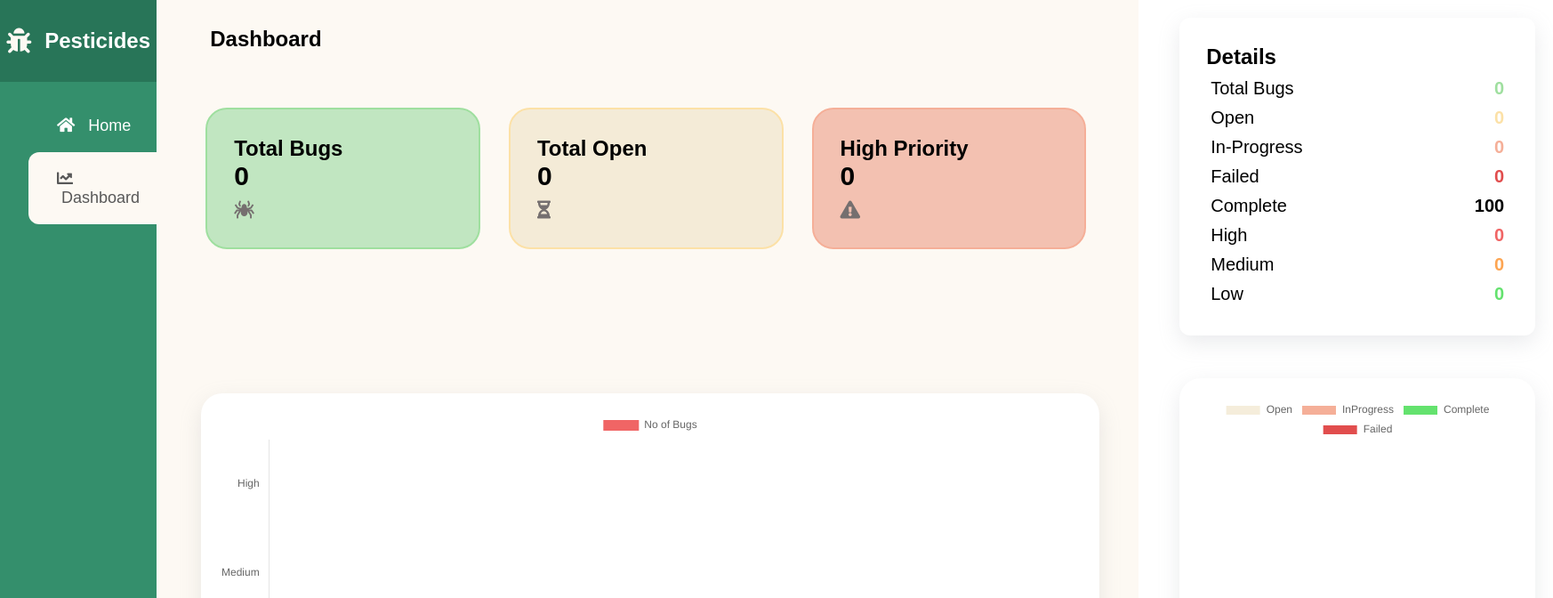
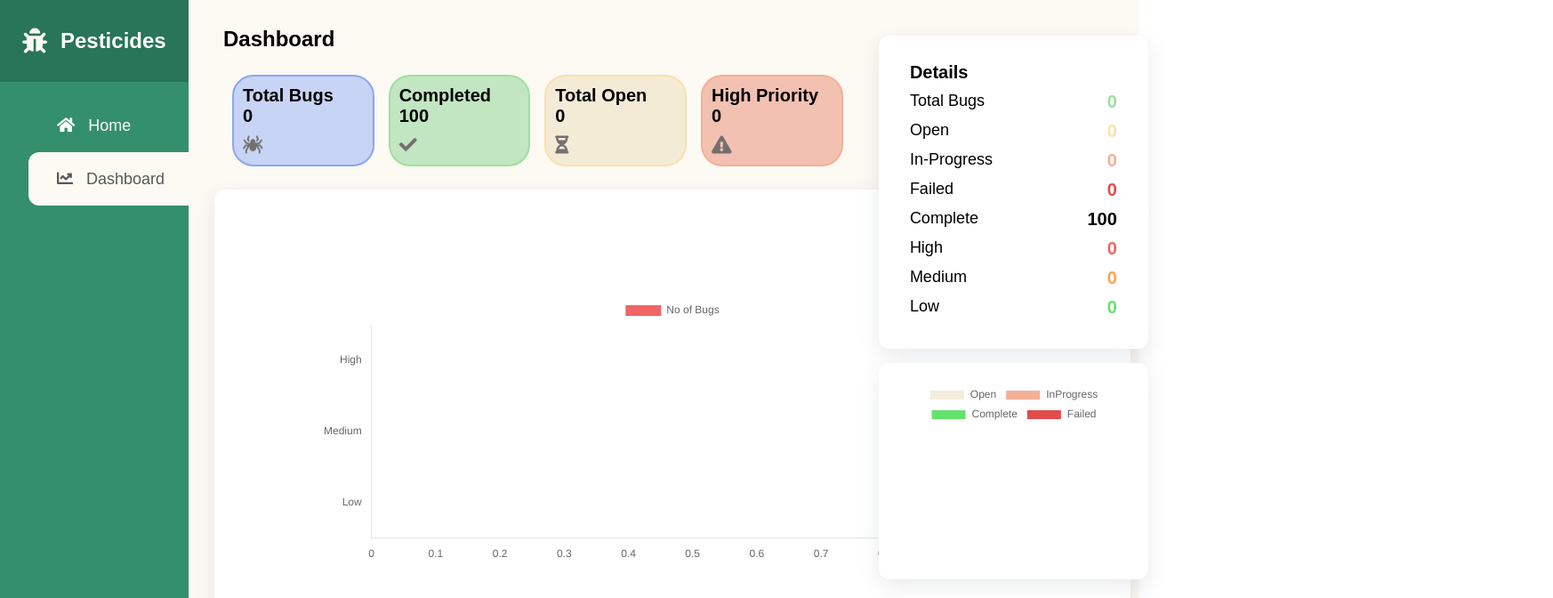
Before and after one commit to fereeca/bug-tracker, a React (Vite) app: page /dashboard in a window 1280 px wide. Shown: the top 672 px of the page at 89% size, 1746 px wide, since content can reach past the window. Built offline with nearby package versions, Linux system fonts and the light colour scheme.

Commit message:
Update barchart

```diff
--- a/src/views/BugReportingForm/form.css
+++ b/src/views/BugReportingForm/form.css
@@ -12,7 +12,7 @@
   .logo {
     display: flex;
     gap: 15px;
-    padding-left: 30px;
+    padding-left: 15px;
   }
 }
 .fa-bug {
@@ -30,7 +30,6 @@ form {
   margin: 0 auto;
   padding: 40px;
   background: linear-gradient(rgb(253, 249, 243), #fffffffb);
-  border-radius: 10px;
 
   .error {
     color: red;
@@ -38,7 +37,7 @@ form {
 
   .title-p {
     font-size: 20px;
-    color: rgb(40, 117, 88);
+    color: rgb(12, 116, 76);
   }
 
   .title {
--- a/src/views/Dashboard/dashboard.css
+++ b/src/views/Dashboard/dashboard.css
@@ -1,64 +1,77 @@
 .dashboard-container {
   display: flex;
   background-color: rgb(253, 249, 243);
+  width: 100%;
+  margin: 0 auto;
 
   .nav-dash {
-    width: 16.5%;
+    width: 16.53%;
   }
-  .dashboard-content {
+
+  .stats-bar-detail-pie {
+    display: flex;
+
+    width: 82%;
+    margin: 0 auto;
+    padding: 20px;
+
+    .stats-bar-container {
       display: flex;
       flex-direction: column;
-    gap: 2rem;
+      width: 70%;
+      gap: 1rem;
+      margin-right: 2%;
 
-    padding: 20px;
+      /* width: 69%; */
 
       .title {
-      margin-bottom: 20px;
-      padding-left: 40px;
+        padding-left: 10px;
         margin-top: 10px;
+        margin-bottom: 10px;
       }
 
       .stats-container {
-      display: flex;
-      padding-top: 10px;
-      justify-content: center;
-      margin-bottom: 60px;
-      margin-top: 10px;
-    }
+        margin-bottom: 10px;
       }
 
-  .details-pie-container {
+      .bar-chart {
+        height: 500px;
+        width: 1030px;
         display: flex;
-    flex-direction: column;
-    gap: 3rem;
-    padding: 20px;
-    padding-left: 70px;
+        /* align-items: center; */
 
-    .pie-chart {
-      width: 400px;
-      padding: 20px;
-      height: 100%;
-      border-radius: 24px;
+        .bar-component {
+          padding-top: 80px;
+          padding: 120px;
+          width: 1050px;
+          height: 540px;
+          border-radius: 12px;
           background-color: white;
           box-shadow: rgba(149, 157, 165, 0.2) 0px 8px 24px;
         }
       }
-
-  .charts-container {
+    }
+    .details-pie-container {
       display: flex;
-    padding-top: 80px;
-    padding-left: 30px;
-
-    .bar-chart {
-      height: 400px;
+      flex-direction: column;
+      gap: 1rem;
+      width: 34%;
       padding: 20px;
 
-      border-radius: 24px;
+      height: 80%;
 
+      .pie-chart {
+        padding: 20px;
+        /* padding-left: 10px; */
+        /* width: 230px; */
+        height: 400px;
+        border-radius: 12px;
         background-color: white;
+        padding-bottom: 20px;
+        /* display: flex;
+        align-items: center; */
         box-shadow: rgba(149, 157, 165, 0.2) 0px 8px 24px;
-      /* width: 80%; */
-      width: 1010px;
       }
     }
   }
+}
--- a/src/views/Dashboard/index.jsx
+++ b/src/views/Dashboard/index.jsx
@@ -36,13 +36,16 @@ function Dashboard() {
       <div className="nav-dash">
         <Navbar />
       </div>
-      <div className="dashboard-content">
+
+      <div className="stats-bar-detail-pie">
+        <div className="stats-bar-container">
           <h2 className="title">Dashboard</h2>
           <div className="stats-container">
             <StatsCard bugData={bugData} />
           </div>
-        <div className="charts-container">
+
           <div className="bar-chart">
+            <div className="bar-component">
               <Bar
                 data={{
                   labels: ["High", "Medium", "Low"],
@@ -79,8 +82,11 @@ function Dashboard() {
             </div>
           </div>
         </div>
+
         <div className="details-pie-container">
+          <div className="detail">
             <Details bugData={bugData} />
+          </div>
           <div className="pie-chart">
             <Pie
               data={{
@@ -112,6 +118,7 @@ function Dashboard() {
           </div>
         </div>
       </div>
+    </div>
   );
 }
 
--- a/src/views/Details/details.css
+++ b/src/views/Details/details.css
@@ -1,11 +1,14 @@
 .detail-container {
   background-color: white;
   padding: 30px;
+
   border-radius: 12px;
   box-shadow: rgba(149, 157, 165, 0.2) 0px 8px 24px;
 
   .details-title {
     padding-bottom: 5px;
+    font-size: 20px;
+    padding-left: 5px;
   }
 
   .bug-details-container {
@@ -15,7 +18,7 @@
       padding: 5px;
 
       .topics {
-        font-size: 20px;
+        font-size: 18px;
         font-weight: 400;
       }
 
--- a/src/views/Navbar/index.jsx
+++ b/src/views/Navbar/index.jsx
@@ -2,7 +2,6 @@ import React from "react";
 import "./navbar.css";
 import { NavLink } from "react-router-dom";
 import Button from "../Button";
-import navImg from "./assets/manche.png";
 
 function Navbar() {
   return (
@@ -29,8 +28,8 @@ function Navbar() {
         </div>
 
         <div className="login-info">
-          <img src={navImg} alt="people-icon" width="40px" height="40px" />
-          <div className="ppl-name">Fereeca</div>
+          <i className="fas fa-user"></i>
+          <div className="ppl-name">Fereeca Tuladhar</div>
         </div>
       </div>
     </>
--- a/src/views/Navbar/navbar.css
+++ b/src/views/Navbar/navbar.css
@@ -75,14 +75,21 @@
 
   .login-info {
     display: flex;
-    gap: 2px;
+    margin-left: 40px;
     /* margin-top: 500px; */
 
     align-items: center;
 
+    .fas {
+      display: flex;
+      align-items: center;
+      font-size: 20px;
+    }
+
     .ppl-name {
-      margin-right: 20px;
+      /* margin-right: 20px; */
       padding: 20px;
+
       color: white;
       font-size: 20px;
       font-weight: 300;
--- a/src/views/StatsCard/StatsCard.css
+++ b/src/views/StatsCard/StatsCard.css
@@ -1,47 +1,56 @@
 .stats-card {
   display: flex;
-  gap: 2rem;
-  padding-left: 30px;
-  height: 140px;
+  gap: 1rem;
+  /* padding-left: 0px; */
+  /* height: 140px; */
 
-  width: 1010px;
   justify-content: space-evenly;
   padding-left: 20px;
   align-items: center;
 
   .bug-card {
-    padding: 30px;
+    padding: 10px;
+    width: 240px;
 
     border-radius: 24px;
     color: rgb(117, 111, 111);
     background-color: white;
-    width: 80%;
 
     .num {
-      font-size: 30px;
+      font-size: 20px;
       color: black;
       padding-bottom: 10px;
     }
     .card-title {
       color: black;
+      font-size: 20px;
     }
 
     .icon {
       font-size: 20px;
     }
   }
+
+  .blue {
+    background-color: rgb(199, 212, 245);
+    border: 2px solid rgb(137, 167, 241);
+    width: 300px;
+  }
   .green {
     background-color: rgb(193, 230, 193);
     border: 2px solid rgb(159, 223, 159);
+    width: 300px;
   }
 
   .yellow {
     background-color: rgb(244, 235, 215);
     border: 2px solid rgb(252, 225, 167);
+    width: 300px;
   }
 
   .red {
     background-color: rgb(243, 193, 177);
     border: 2px solid rgb(245, 175, 152);
+    width: 300px;
   }
 }
--- a/src/views/StatsCard/StatsCard.jsx
+++ b/src/views/StatsCard/StatsCard.jsx
@@ -21,11 +21,18 @@ function StatsCard(props) {
 
   return (
     <div className="stats-card">
-      <div className="bug-card green">
+      <div className="bug-card blue">
         <h2 className="card-title">Total Bugs</h2>
         <h1 className="num">{totalBugs}</h1>
         <p className="icon">
           <i className="fas fa-spider"></i>
+        </p>
+      </div>
+      <div className="bug-card green ">
+        <h2 className="card-title">Completed</h2>
+        <h1 className="num">100</h1>
+        <p className="icon">
+          <i className="fas fa-check"></i>
         </p>
       </div>
       <div className="bug-card yellow">
```
Lines whose indentation alone changed are shown as unchanged.
